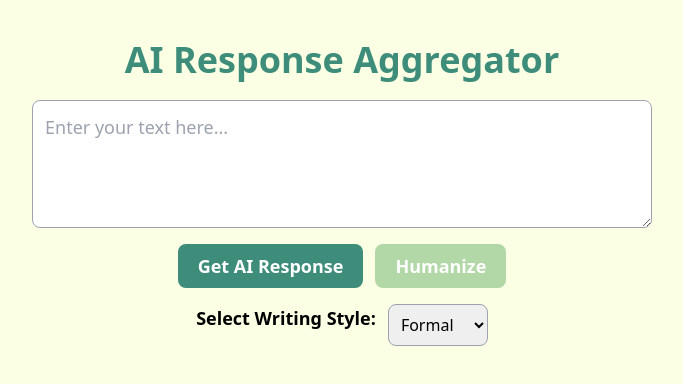
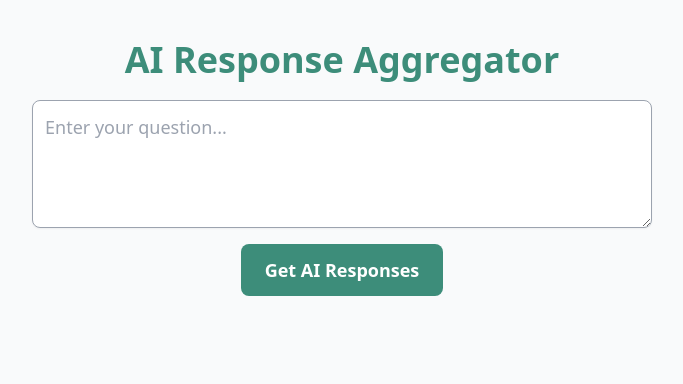
Before and after one commit to vijaysheru/sherrAI, a Next.js app in the folder frontend/: page / in a window 1280 px wide. Shown: the top 384 px of the page, without its empty margins (298-981 px from the left). Built offline with nearby package versions, Linux system fonts and the light colour scheme.

Commit message:
Fixed Perplexity and Open AI errors

```diff
--- a/frontend/pages/index.js
+++ b/frontend/pages/index.js
@@ -1,87 +1,81 @@
+"use client";
 import { useState } from "react";
 
 export default function Home() {
   const [text, setText] = useState("");
-  const [aiResponse, setAiResponse] = useState("");
-  const [humanizedText, setHumanizedText] = useState("");
-  const [aiScore, setAiScore] = useState(null);
-  const [plagiarismMatches, setPlagiarismMatches] = useState([]);
+  const [aiResponses, setAiResponses] = useState(null);
   const [loading, setLoading] = useState(false);
-  const [tab, setTab] = useState("aiResponse");
-  const [writingStyle, setWritingStyle] = useState("formal");
+  const [activeTab, setActiveTab] = useState("Gemini");
 
-  const API_URL = "const API_URL = \"https://your-railway-url.up.railway.app\";\n"; // Replace with actual backend URL
+  const API_URL = "https://sherrai-production.up.railway.app";
 
-  const fetchAiResponse = async () => {
+  const fetchAiResponses = async () => {
     setLoading(true);
-    const res = await fetch(`${API_URL}/get-ai-responses`, {
+    setAiResponses(null);
+
+    const response = await fetch(`${API_URL}/get-ai-responses`, {
       method: "POST",
       headers: { "Content-Type": "application/json" },
       body: JSON.stringify({ text }),
     });
-    const data = await res.json();
-    setAiResponse(data.gemini_response);
+
+    const data = await response.json();
+    setAiResponses(data);
     setLoading(false);
-    setTab("aiResponse");
-  };
-
-  const humanizeText = async () => {
-    setLoading(true);
-    const res = await fetch(`${API_URL}/humanize-text`, {
-      method: "POST",
-      headers: { "Content-Type": "application/json" },
-      body: JSON.stringify({ text: aiResponse, style: writingStyle }),
-    });
-    const data = await res.json();
-    setHumanizedText(data.humanized_text);
-    setLoading(false);
-    setTab("humanizedText");
   };
 
   return (
-    <div className="min-h-screen bg-[#FBFFE4] flex flex-col items-center py-10 px-5">
+    <div className="min-h-screen bg-gray-50 flex flex-col items-center py-10 px-5">
       <h1 className="text-4xl font-bold text-[#3D8D7A] mb-5">AI Response Aggregator</h1>
 
       <textarea
-        className="border border-gray-400 p-3 w-3/4 md:w-1/2 h-32 rounded-lg text-lg"
-        placeholder="Enter your text here..."
+        className="border border-gray-400 p-3 w-3/4 md:w-1/2 h-32 rounded-lg text-lg shadow-sm focus:outline-none"
+        placeholder="Enter your question..."
         value={text}
         onChange={(e) => setText(e.target.value)}
       />
 
-      <div className="mt-4 flex flex-wrap gap-3 justify-center">
-        <button className={`px-5 py-2 text-white font-bold rounded-lg text-lg bg-[#3D8D7A]`} onClick={fetchAiResponse}>
-          {loading ? "Fetching..." : "Get AI Response"}
-        </button>
-        <button className={`px-5 py-2 text-white font-bold rounded-lg text-lg bg-[#B3D8A8]`} onClick={humanizeText}>
-          {loading ? "Humanizing..." : "Humanize"}
-        </button>
-      </div>
+      <button
+        className="px-6 py-3 mt-4 text-white font-bold bg-[#3D8D7A] hover:bg-[#2F6E5A] rounded-lg text-lg transition duration-300"
+        onClick={fetchAiResponses}
+      >
+        {loading ? "Fetching Responses..." : "Get AI Responses"}
+      </button>
 
-      <div className="mt-4 flex gap-3">
-        <label className="text-lg font-semibold">Select Writing Style:</label>
-        <select
-          className="border border-gray-400 p-2 rounded-lg"
-          value={writingStyle}
-          onChange={(e) => setWritingStyle(e.target.value)}
-        >
-          <option value="formal">Formal</option>
-          <option value="casual">Casual</option>
-          <option value="creative">Creative</option>
-        </select>
-      </div>
+      {loading && <div className="mt-4 text-lg text-gray-700">⚡ Fetching AI responses, please wait...</div>}
 
-      {aiResponse && (
-        <div className="mt-6 w-3/4 md:w-1/2 bg-white p-5 rounded-lg shadow-md">
-          <h2 className="text-2xl font-bold text-[#3D8D7A]">AI Response</h2>
-          <p className="mt-2 text-gray-800">{aiResponse}</p>
-        </div>
-      )}
+      {aiResponses && (
+        <div className="mt-6 w-3/4 md:w-1/2 bg-white p-5 rounded-lg shadow-lg">
+          <h2 className="text-2xl font-bold text-[#3D8D7A] mb-4">AI Responses</h2>
 
-      {humanizedText && (
-        <div className="mt-6 w-3/4 md:w-1/2 bg-white p-5 rounded-lg shadow-md">
-          <h2 className="text-2xl font-bold text-[#B3D8A8]">Humanized Text</h2>
-          <p className="mt-2 text-gray-800">{humanizedText}</p>
+          {/* Tabs for AI Models */}
+          <div className="flex gap-4">
+            {Object.keys(aiResponses.model_responses).map((model) => (
+              <button
+                key={model}
+                onClick={() => setActiveTab(model)}
+                className={`px-4 py-2 rounded-md font-bold ${
+                  activeTab === model ? "bg-[#3D8D7A] text-white" : "bg-gray-200"
+                }`}
+              >
+                {model}
+              </button>
+            ))}
+          </div>
+
+          {/* AI Model Response */}
+          <div className="mt-4">
+            <h3 className="text-xl font-bold text-[#3D8D7A]">{activeTab} Response:</h3>
+            <p className="mt-2 text-gray-800 whitespace-pre-line">
+              {aiResponses.model_responses[activeTab]}
+            </p>
+          </div>
+
+          {/* Summarization Section */}
+          <div className="mt-6">
+            <h3 className="text-xl font-bold text-[#B3D8A8]">Summary:</h3>
+            <p className="mt-2 text-gray-800">{aiResponses.summary}</p>
+          </div>
         </div>
       )}
     </div>
```
Also changed, not shown: 2 other files (tests, documents, lock files or other folders).
